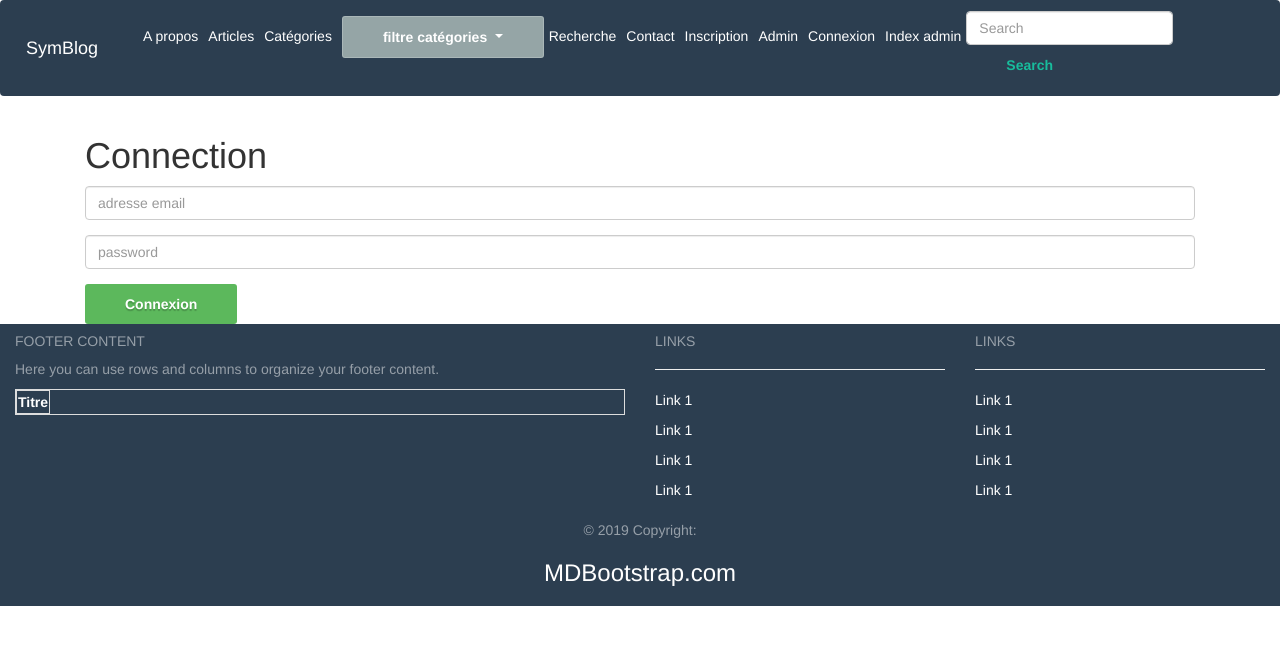
After one commit to marcelnuzzo/shopStore, a Symfony app: template templates/security/login.html.twig in a window 1280 px wide. The commit adds this page. Shown: the top 645 px of the page. Run offline with Twig, Linux system fonts and the light colour scheme; the template is opened without the code that fills it, so the values that code supplies are empty; some libraries are stand-ins or nearby versions.

Commit message:
login logout à vérifier

```diff
--- a/templates/base.html.twig
+++ b/templates/base.html.twig
@@ -86,11 +86,20 @@ a#cRetour.cVisible{
                         <a class="nav-link" href="{{path('contact')}}">Contact<span class="sr-only">(current)</span></a>
                     </li>
                     <li>
-                        <a class="nav-link" href="{{path('security_formUser')}}">Connecter</a>
+                        <a class="nav-link" href="{{path('security_formUser')}}">Inscription</a>
                     </li>
                     <li class="nav-item">
                         <a class="nav-link" href="{{path('easyadmin')}}" target="blank" tabindex="-1" aria-disabled="true">Admin</a>
                     </li>
+                    {% if not app.user %}
+                      <li class="nav-item">
+                          <a class="nav-link" href="{{ path('security_login') }} ">Connexion</a>
+                      </li>
+                    {% else %}
+                      <li class="nav-item">
+                          <a class="nav-link" href="{{ path('security_logout') }} ">Déconnexion</a>
+                      </li>
+                    {% endif %}
                     <li class="nav-item">
                         <a class="nav-link" href="{{ path('index_admin') }} ">Index admin</a>
                     </li>
--- a/templates/blog/show.html.twig
+++ b/templates/blog/show.html.twig
@@ -19,6 +19,7 @@
 </div>
        </br>
      <div>
+          {% if app.user %}
           <h1 style ="text-align:center">Création d'un commentaire</h1>
 
           {{ form_start(formCommentaire) }}
@@ -30,6 +31,10 @@
                <button type="submit" class="btn btn-success">Créer un commentaire</button>
           </div>
           {{ form_end(formCommentaire) }}
+          {% else %}
+               <h2>Vous ne pouvez pas poster de commentaires si vous n'êtes pas connecté !</h2>
+               <a href="{{ path('security_login') }}" class="btn btn-primary">Connexion</a>
+          {% endif %}
      </div>
      </br>
        <div>
--- a/templates/security/formUser.html.twig
+++ b/templates/security/formUser.html.twig
@@ -12,10 +12,11 @@
 
         {{ form_start(formUser) }}
 
-        {{ form_row(formUser.name, {'attr': {'placeholder': "Nom de l' utilisateur"}}) }}
+        {{ form_row(formUser.username, {'attr': {'placeholder': "Nom de l' utilisateur"}}) }}
         {{ form_row(formUser.mail, {'attr': {'placeholder': "Mail de l'utilisateur"}}) }}
         {{ form_row(formUser.login, {'attr': {'placeholder': "Login de l'utilisateur"}}) }}
         {{ form_row(formUser.password, {'attr': {'placeholder': "Mot de passe de l'utilisateur"}}) }}
+        {{ form_row(formUser.confirm_password, {'attr': {'placeholder': "Confirmation du mot de passe"}}) }}
 
         <button type="submit" class="btn btn-success">Enregistrer</button>
 
--- /dev/null
+++ b/templates/security/login.html.twig
@@ -0,0 +1,20 @@
+{% extends 'base.html.twig' %}
+
+{% block body %}
+
+<h1>Connection</h1>
+
+<form action="{{ path('security_login') }}" method="post">
+    <div class="form-group">
+        <input placeholder="adresse email" required name="_username" type="text" class="form-control">
+    </div>
+    <div class="form-group">
+        <input placeholder="password" required name="_password" type="password" class="form-control">
+    </div>
+    <div>
+        <button type="submit" class="btn btn-success">Connexion</button>
+    </div>
+</form>
+
+
+{% endblock %}
```
Also changed, not shown: src/Controller/SecurityController.php (+22 -6 lines), src/Entity/User.php (+23 -12 lines), 1 other file.
